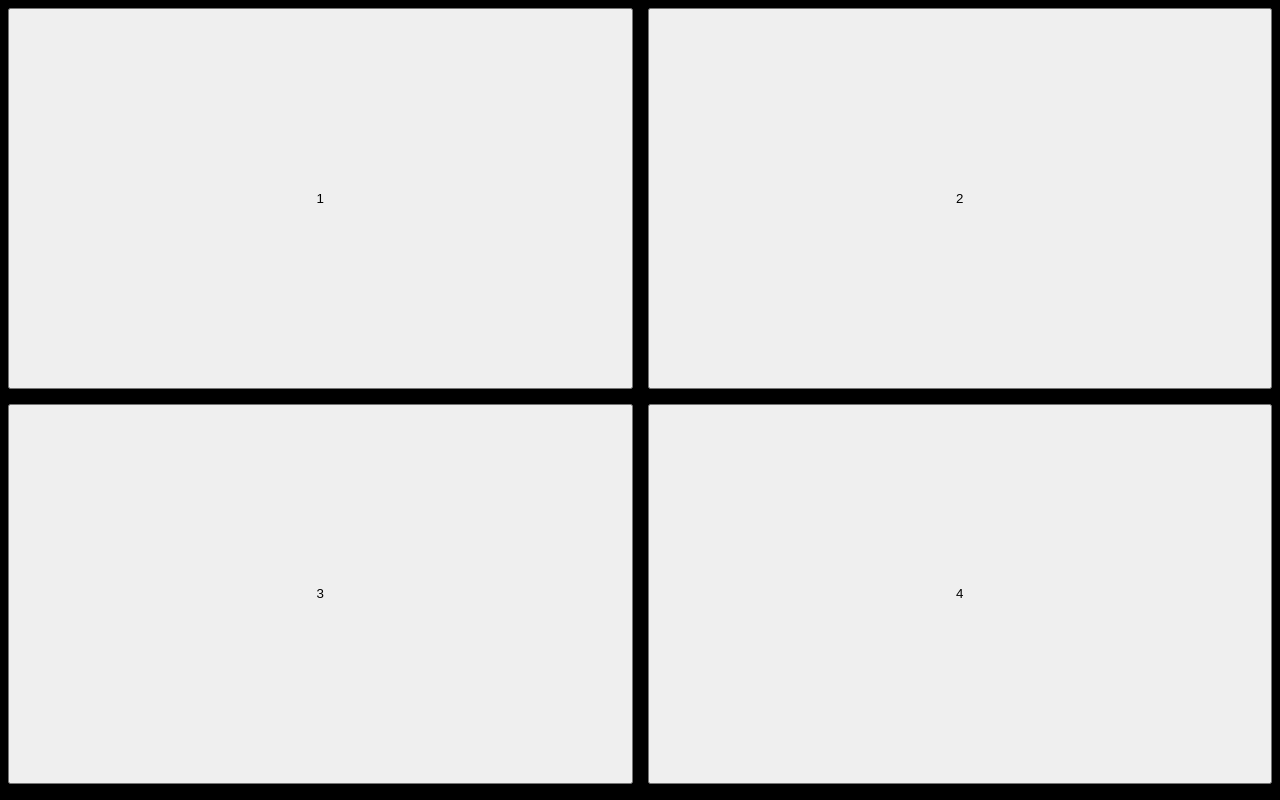
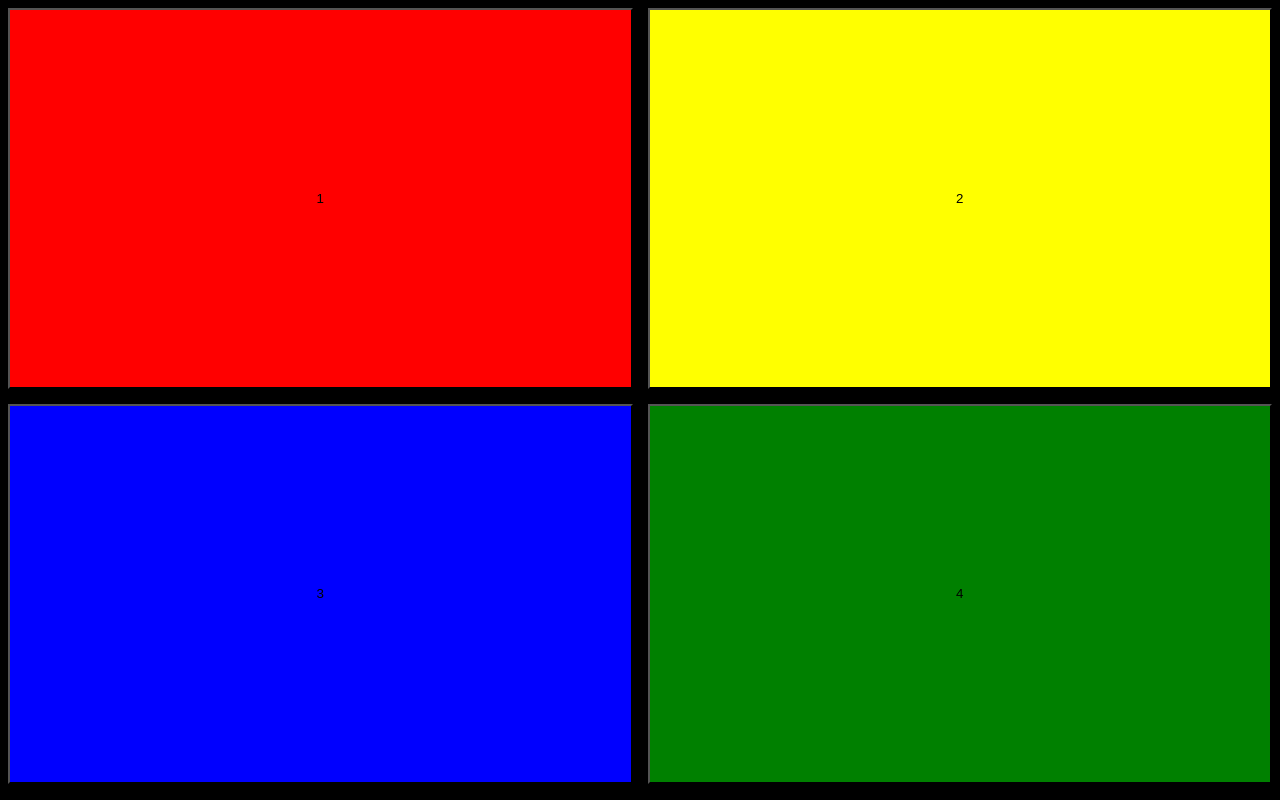
Before and after one commit to JamesGames7/JamesGames7.github.io, a plain HTML site: page index.html in a window 1280 px wide. Drawn offline with Linux system fonts and the light colour scheme.

Commit message:
Update styles.css for renaming ids

```diff
--- a/styles.css
+++ b/styles.css
@@ -13,25 +13,25 @@ body {
   height: 97dvh;
 }
 
-#1 {
+#one {
   grid-row-start: 1;
   grid-column-start: 1;
   background-color: red;
 }
 
-#2 {
+#two {
   grid-row-start: 1;
   grid-column-start: 2;
   background-color: yellow;
 }
 
-#3 {
+#three {
   grid-row-start: 2;
   grid-column-start: 1;
   background-color: blue;
 }
 
-#4 {
+#four {
   grid-row-start: 2;
   grid-column-start: 2;
   background-color: green;
```
